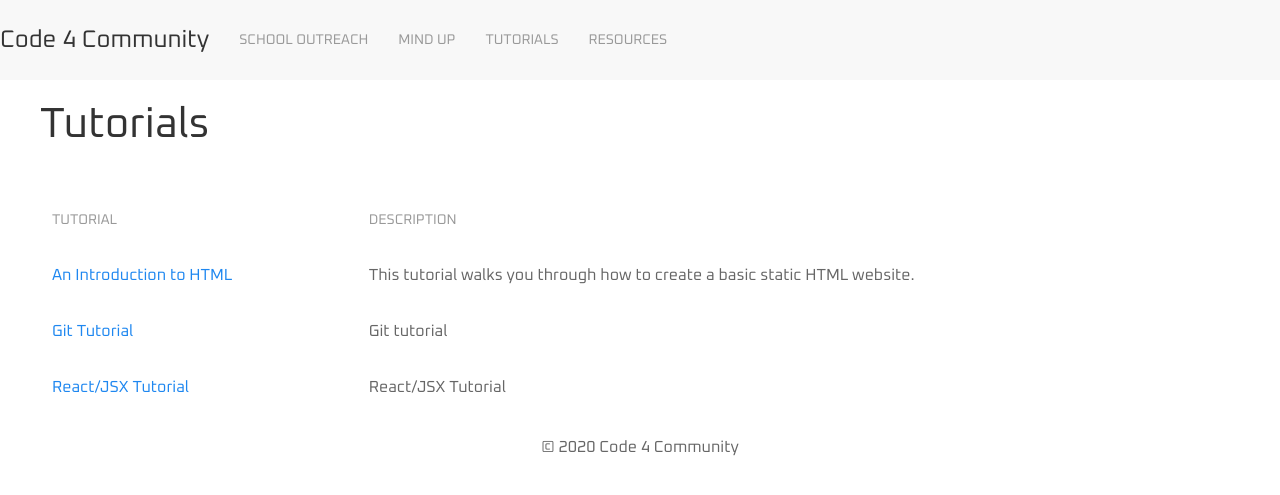
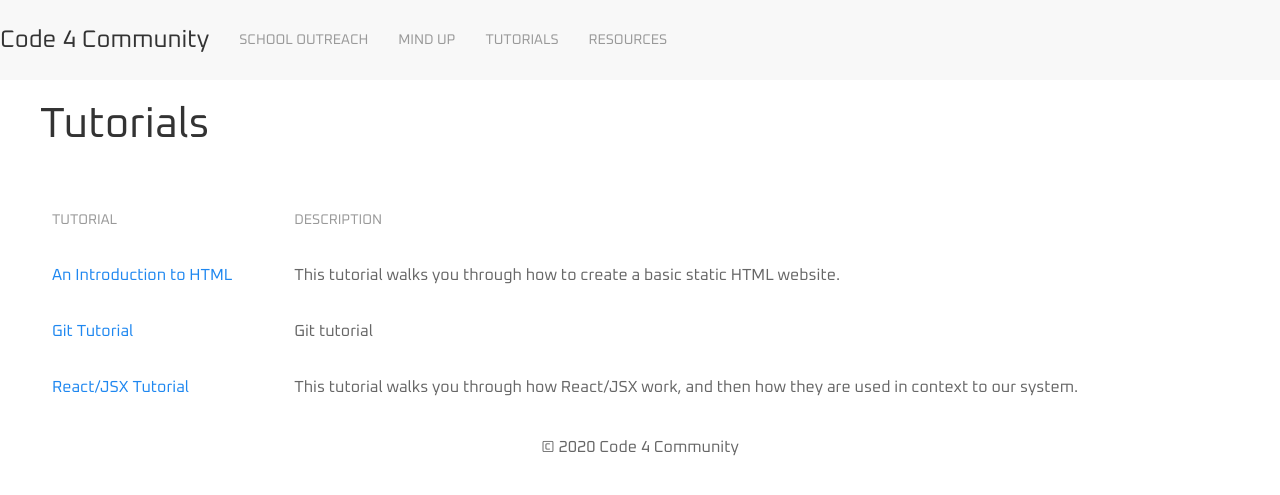
Before and after one commit to Code4Community/Code4Community.github.io, a Jekyll site: the page built from tutorials.html, in a window 1280 px wide. Shown: the top 495 px of the page. Built offline with Jekyll 4.4.1, drawn with Linux system fonts in a browser that asks for light colours; nearby versions of some CDN libraries.

Commit message:
Modify Jekyll stuff and things

```diff
--- a/_data/tutorials.json
+++ b/_data/tutorials.json
@@ -12,6 +12,6 @@
     {
         "name": "React/JSX Tutorial",
         "link": "/react-jsx-tutorial",
-        "description": "React/JSX Tutorial"
+        "description": "This tutorial walks you through how React/JSX work, and then how they are used in context to our system."
     }
 ]
```
Also changed, not shown: tutorials/react-jsx-tutorial.md (+2 -2 lines).
